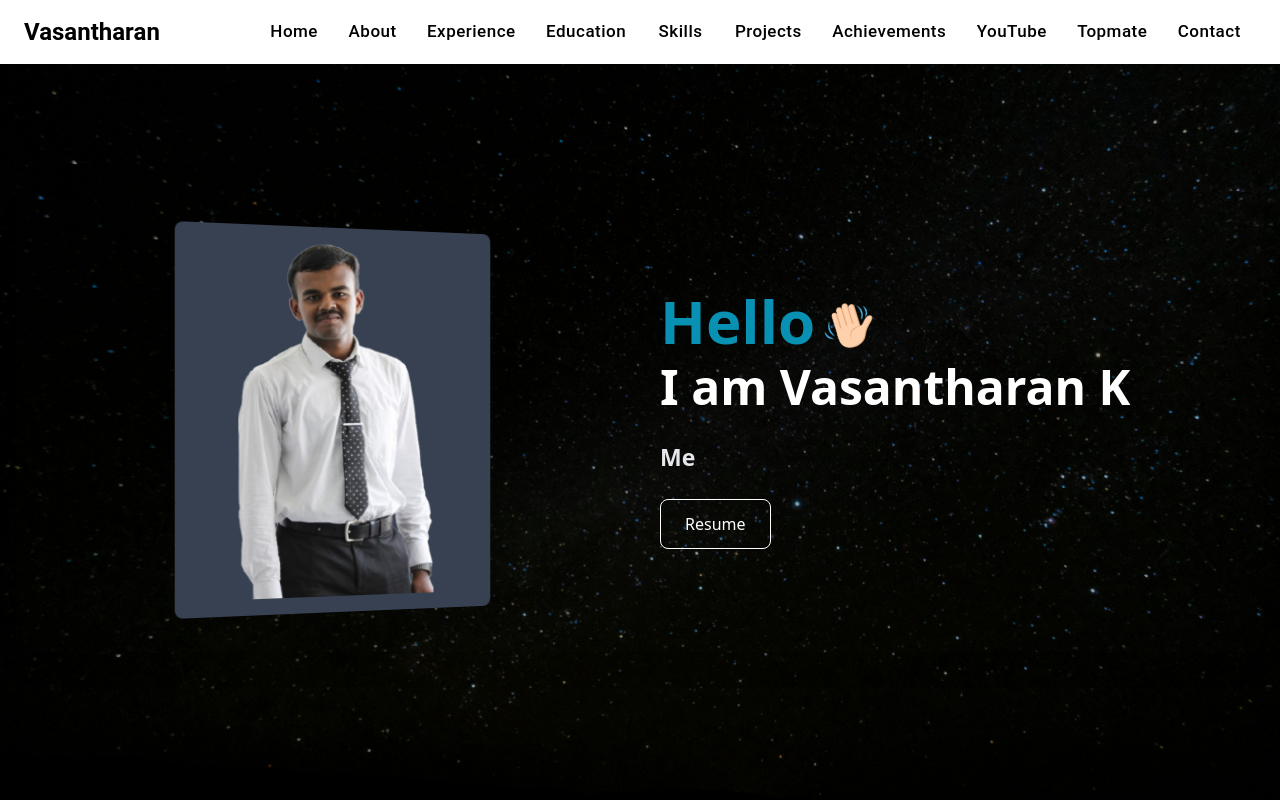
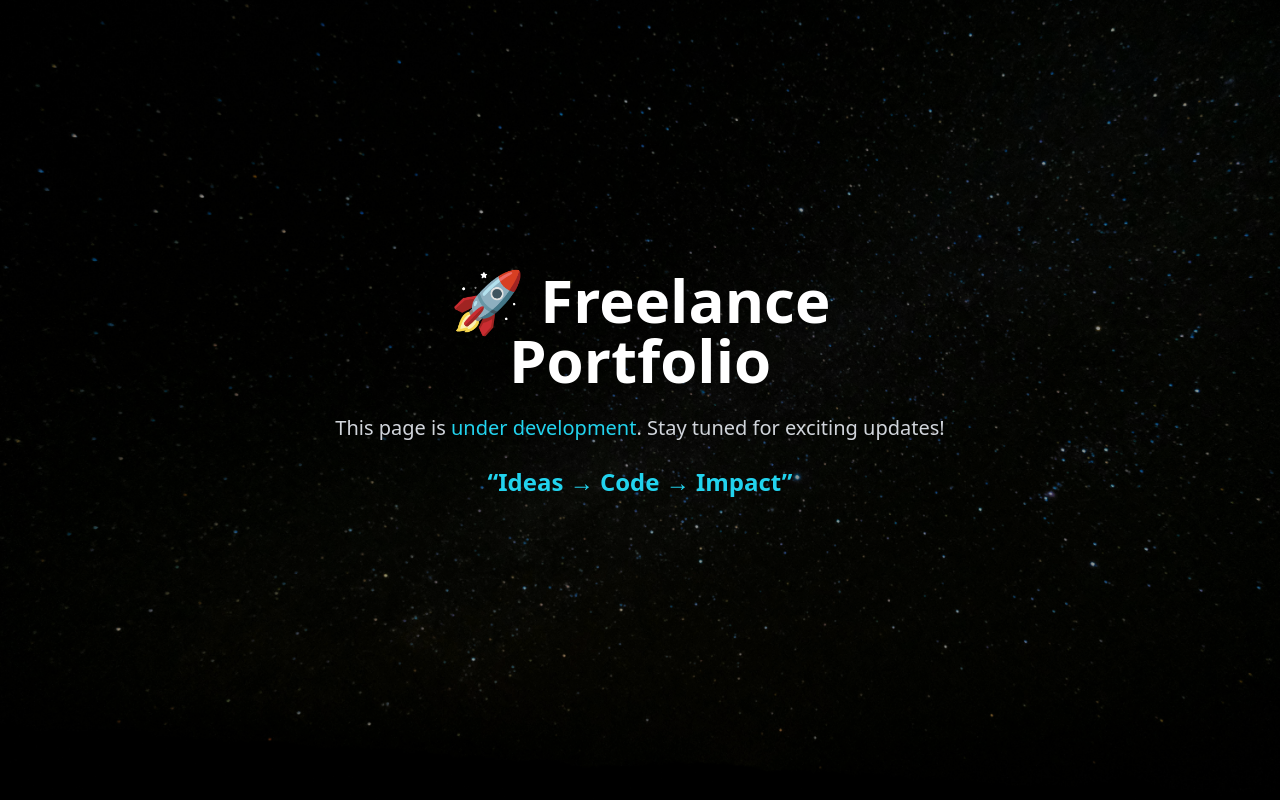
Before and after one commit to vasantharan/portfolio, a React (Create React App) app: page /freelancing in a window 1280 px wide. Shown: the top 800 px of the page. Built offline with nearby package versions, Linux system fonts and the light colour scheme.

Commit message:
Portfolio version 0.1.9
Freelancing Portfolio Development Started

```diff
--- a/package.json
+++ b/package.json
@@ -20,6 +20,7 @@
     "react-dom": "^19.1.0",
     "react-icons": "^5.5.0",
     "react-intersection-observer": "^9.16.0",
+    "react-router-dom": "^7.8.2",
     "react-scripts": "^5.0.1",
     "react-type-animation": "^3.2.0",
     "react-vertical-timeline-component": "^3.5.3",
--- a/src/App.js
+++ b/src/App.js
@@ -1,36 +1,16 @@
-import { SpeedInsights } from "@vercel/speed-insights/react";
-import { Analytics } from "@vercel/analytics/react";
-import Navbar from "./components/Navbar";
-import Hero from "./components/Hero";
-import About from "./components/About";
-import Experience from "./components/Experience";
-import Education from "./components/Education";
-import Skills from "./components/Skills";
-import Projects from "./components/Projects";
-import Achievements from "./components/Achievements";
-import Youtube from "./components/Youtube";
-import Topmate from "./components/Topmate";
-import Contact from "./components/Contact";
-import Footer from "./components/Footer";
+
+import {BrowserRouter as Router, Route, Routes} from "react-router-dom";
+import Main from "./pages/Main";
+import Freelance from "./pages/Freelance";
 
 function App() {
   return (
-    <div className="relative">
-      <Navbar/>
-      <Hero/>
-      <About/>
-      <Experience/>
-      <Education/>
-      <Skills/>
-      <Projects/>
-      <Achievements/>
-      <Youtube/>
-      <Topmate/>
-      <Contact/>
-      <Footer/>
-      <Analytics/>
-      <SpeedInsights/>
-    </div>
+    <Router>
+      <Routes>
+        <Route path="/" element={<Main />} />
+        <Route path="/freelancing" element={<Freelance />} />
+      </Routes>
+    </Router>
   );
 }
 
--- a/src/components/Hero.jsx
+++ b/src/components/Hero.jsx
@@ -83,7 +83,7 @@ const Hero = () => {
                     sequence={[
                     "Content Creator",
                     2000,
-                    "Educator",
+                    "Freelance Educator",
                     2000,
                     "Mentor",
                     2000,
@@ -96,7 +96,8 @@ const Hero = () => {
                     style={{ fontSize: "23px" }}
                 />
                 </h3>
-                <div className="mt-6">
+                <div className="mt-6 flex flex-wrap gap-4 justify-center md:justify-start">
+                {/* Resume Button */}
                 <a
                     href={resume}
                     download="Vasantharan_Resume.pdf"
@@ -105,6 +106,16 @@ const Hero = () => {
                             transition-colors duration-300 ease-in-out"
                 >
                     Resume
+                </a>
+
+                {/* Freelancing Button */}
+                <a
+                    href="/freelancing"
+                    className="inline-flex items-center gap-2 px-6 py-3 text-white border border-white rounded-lg
+                            hover:text-[#3182ce] hover:border-[#3182ce]
+                            transition-colors duration-300 ease-in-out"
+                >
+                    Hire Me for Your Next Project
                 </a>
                 </div>
             </div>
--- /dev/null
+++ b/src/pages/Freelance.jsx
@@ -0,0 +1,35 @@
+import React from "react";
+import { motion } from "framer-motion";
+
+const Freelancing = () => {
+    return (
+        <div className="relative min-h-screen flex items-center justify-center bg-transparent text-white">
+        {/* Content */}
+        <motion.div
+            initial={{ opacity: 0, y: 50 }}
+            animate={{ opacity: 1, y: 0 }}
+            transition={{ duration: 1 }}
+            className="text-center max-w-2xl px-6"
+        >
+            <h1 className="text-4xl md:text-6xl font-bold mb-6">
+            🚀 Freelance Portfolio
+            </h1>
+            <p className="text-lg md:text-xl text-gray-300 mb-6">
+            This page is <span className="text-cyan-400">under development</span>.
+            Stay tuned for exciting updates!
+            </p>
+
+            <motion.p
+            initial={{ opacity: 0 }}
+            animate={{ opacity: 1 }}
+            transition={{ delay: 1.2, duration: 1 }}
+            className="text-xl md:text-2xl font-semibold text-cyan-400 mb-8"
+            >
+            “Ideas → Code → Impact”
+            </motion.p>
+        </motion.div>
+        </div>
+    );
+};
+
+export default Freelancing;
--- /dev/null
+++ b/src/pages/Main.jsx
@@ -0,0 +1,37 @@
+import Navbar from "../components/Navbar";
+import Hero from "../components/Hero";
+import About from "../components/About";
+import Experience from "../components/Experience";
+import Education from "../components/Education";
+import Skills from "../components/Skills";
+import Projects from "../components/Projects";
+import Achievements from "../components/Achievements";
+import Youtube from "../components/Youtube";
+import Topmate from "../components/Topmate";
+import Contact from "../components/Contact";
+import Footer from "../components/Footer";
+import { SpeedInsights } from "@vercel/speed-insights/react";
+import { Analytics } from "@vercel/analytics/react";
+
+function Main() {
+    return (
+    <div className="relative">
+        <Navbar/>
+        <Hero/>
+        <About/>
+        <Experience/>
+        <Education/>
+        <Skills/>
+        <Projects/>
+        <Achievements/>
+        <Youtube/>
+        <Topmate/>
+        <Contact/>
+        <Footer/>
+        <Analytics/>
+        <SpeedInsights/>
+        </div>
+    );
+}
+
+export default Main;
```
Also changed, not shown: 1 other file (tests, documents, lock files or other folders). Lines whose indentation alone changed are shown as unchanged.
